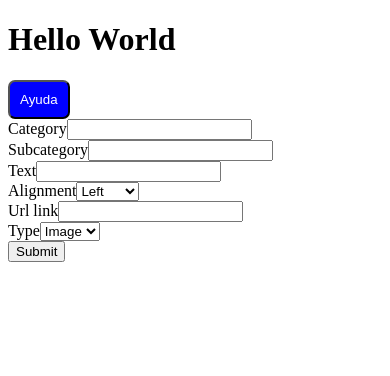
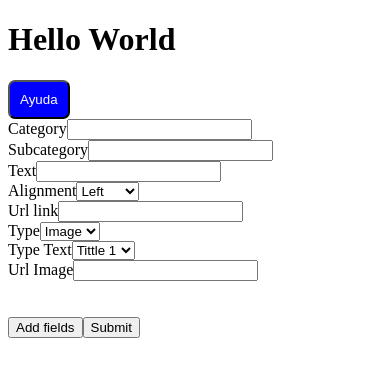
Before and after one commit to ivettepinto/tdx-tickets, a React (Create React App) app: page / in a window 390 px wide. Shown: the top 376 px of the page. Built offline with nearby package versions, Linux system fonts and the light colour scheme.

Commit message:
adding responsive field

```diff
--- a/src/components/UI/form/Form.js
+++ b/src/components/UI/form/Form.js
@@ -1,14 +1,44 @@
 import React, { useState } from "react";
+
+
+
 
 const Form = () => {
   const [category, setCategory] = useState("");
   const [subcategory, setSubcategory] = useState("");
-  const [text, setText] = useState("");
-  const [alignment, setAlignment] = useState("");
-  const [urllink, setUrllink] = useState("");
-  const [type, setType] = useState("");
-  const [typeText, setTypeText] = useState("");
-  const [imageUrl, setImageUrl] = useState("");
+
+  const [fields, setFields] = useState([
+    {
+      text: "",
+      alignment: "",
+      urllink: "",
+      type: "",
+      typeText: "",
+      imageUrl: "",
+    },
+  ]);
+
+  const handleOnChange = (index,event) => {
+    let data = [...fields];
+    data[index][event.target.name] = event.target.value;
+    setFields(data);
+  }
+
+  const addFields = () =>{
+    let newField = {
+      text: "",
+      alignment: "",
+      urllink: "",
+      type: "",
+      typeText: "",
+      imageUrl: "",
+    }
+    setFields([...fields, newField])
+
+  }
+
+
+
   return (
     <>
       <form>
@@ -18,6 +48,7 @@ const Form = () => {
           id="category"
           type="text"
           required={true}
+          name="category"
         />
         <br />
 
@@ -27,25 +58,17 @@ const Form = () => {
           id="subcategory"
           type="text"
           required={true}
+          name="subcategory"
         />
         <br />
 
+        {fields.map((input, index) => (
+          <div key={index}>
             <label htmlFor="text">Text</label>
-        <input
-          onChange={(e) => setText(e.target.value)}
-          id="text"
-          type="text"
-          required={true}
-        />
+            <input onChange={(event) => handleOnChange(index,event)} id="text" name="text" type="text" required={true} value={input.text}/>
             <br />
-
             <label htmlFor="alignment">Alignment</label>
-        <select
-          onChange={(e) => setAlignment(e.target.value)}
-          name="align-items"
-          id="align-items"
-          required={true}
-        >
+            <select name="align-items" id="align-items" required={true}>
               <option value="left">Left</option>
               <option value="right">Right</option>
               <option value="center">Center</option>
@@ -54,62 +77,39 @@ const Form = () => {
             <br />
 
             <label htmlFor="urllink">Url link</label>
-        <input
-          onChange={(e) => setUrllink(e.target.value)}
-          id="urllink"
-          type="text"
-          required={true}
-        />
+            <input onChange={(event) => handleOnChange(index,event)} id="urllink" name="urllink" type="text" required={true} value={input.urllink}/>
             <br />
 
             <label htmlFor="type">Type</label>
-        <select
-          onChange={(e) => setType(e.target.value)}
-          name="type"
-          id="type"
-          required={true}
-        >
+            <select onChange={(event) => handleOnChange(index,event)} name="type" id="type" required={true} value={input.type} >
               <option value="image">Image</option>
               <option value="text">Text</option>
               <option value="table">Table</option>
             </select>
             <br />
 
-        {type === "text" ? (
-          <>
             <label htmlFor="text">Type Text</label>
-            <select
-              onChange={(e) => setTypeText(e.target.value)}
-              name="type"
-              id="type"
-              required={true}
-            >
+            <select onChange={(event) => handleOnChange(index,event)} name="type" id="type" required={true} value={input.typeText}>
               <option value="h1">Tittle 1</option>
               <option value="h2">Tittle 2</option>
               <option value="p">Simple</option>
             </select>
             <br />
-          </>
-        ) : (
-          <></>
-        )}
 
-        {type === "image" ? (
-          <>
             <label htmlFor="imageurl">Url Image</label>
-            <input
-              onChange={(e) => setImageUrl(e.target.value)}
-              id="imageurl"
-              type="text"
-              required={true}
-            />
+            <input onChange={(event) => handleOnChange(index,event)} name="imageurl" id="imageurl" type="text" required={true} value={input.imageurl}/>
             <br />
-          </>
-        ) : (
-          <></>
-        )}
+            <br />
+            <br />
+          </div>
+        ))}
+
+        <button onClick={addFields}>Add fields</button>
+
 
         <input type="submit" />
+
+
       </form>
     </>
   );
```
Lines whose indentation alone changed are shown as unchanged.
